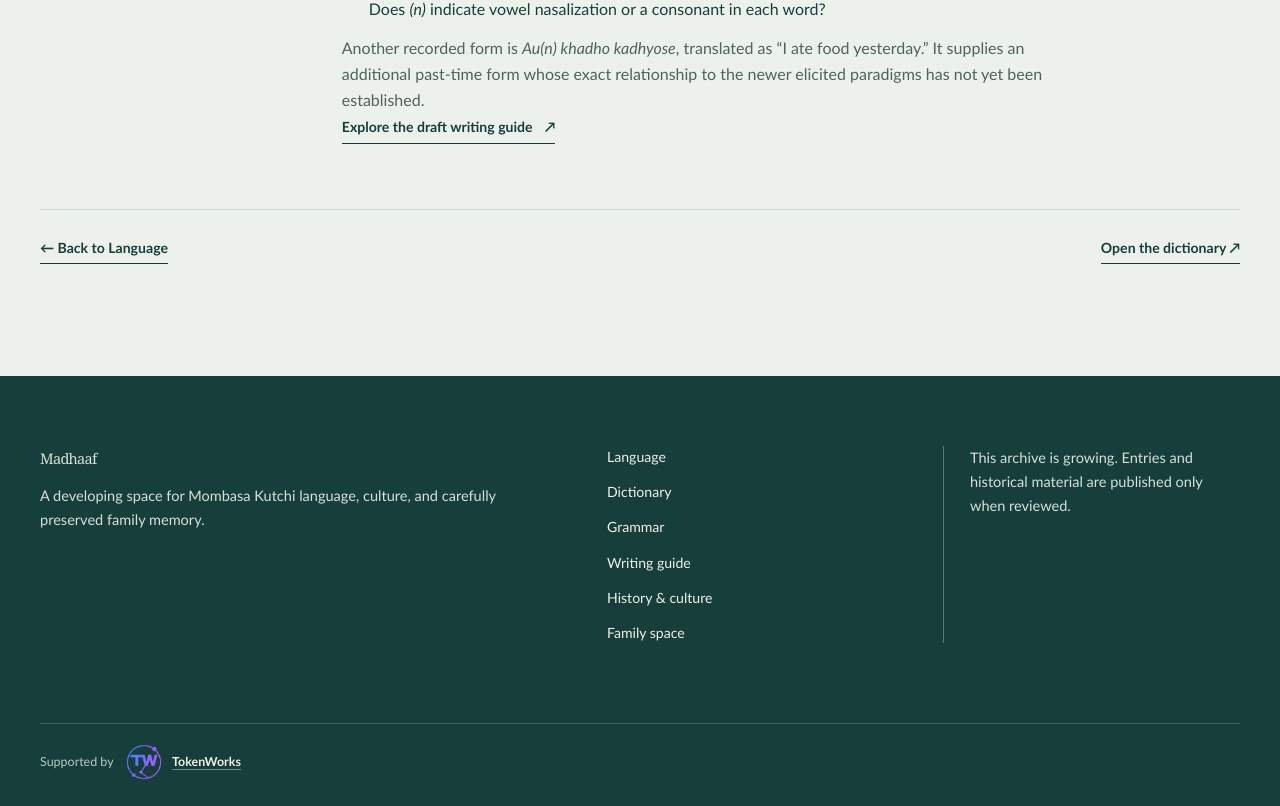
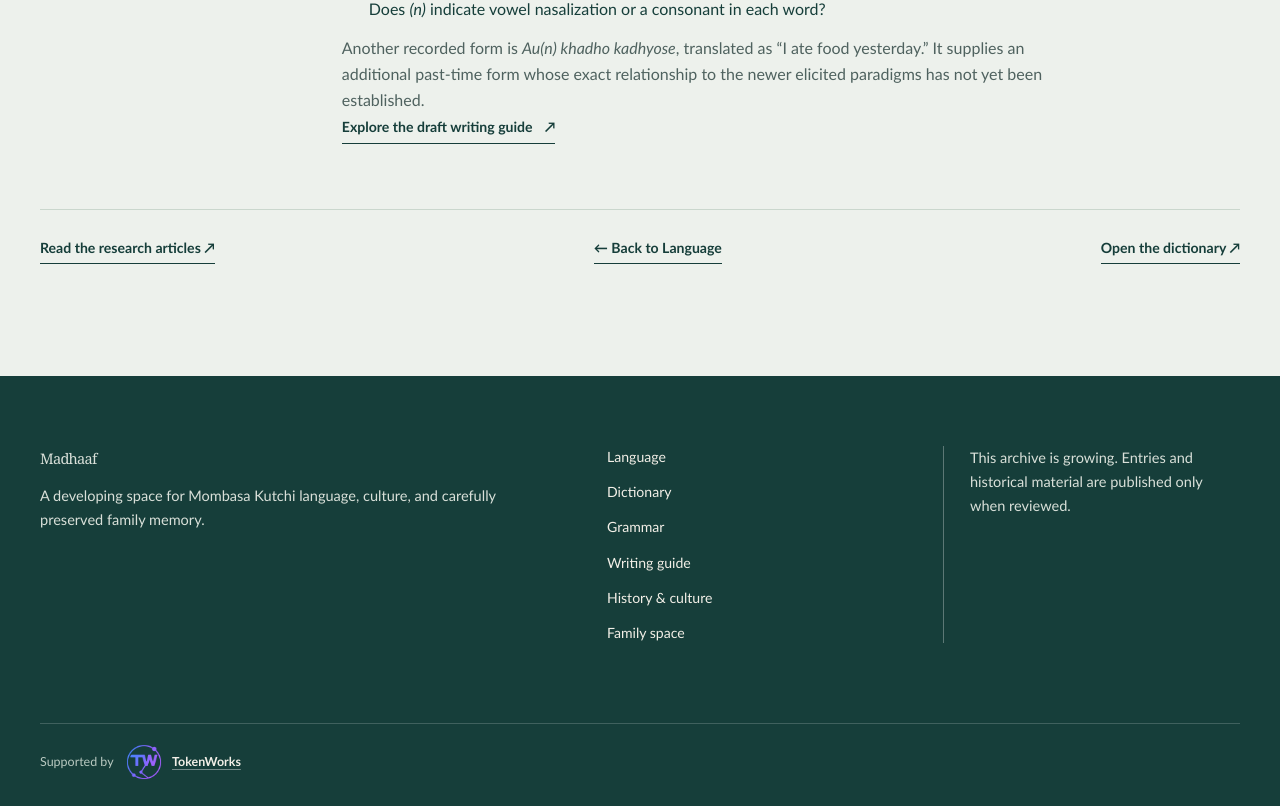
Before and after one commit to Fabdulla1/Madhaaf, a Next.js app: page /language/grammar in a window 1280 px wide. Shown: the part 10825-11631 px from the top of the page. Built offline with nearby package versions, Linux system fonts and the light colour scheme; no server answers.

Commit message:
feat(language): surface illustrated research series across Madhaaf

```diff
--- a/src/app/language/grammar/page.tsx
+++ b/src/app/language/grammar/page.tsx
@@ -367,6 +367,7 @@ export default function GrammarPage() {
           </div>
         </div>
         <div className="grammar-return">
+          <Link className="text-link" href="/language/articles">Read the research articles ↗</Link>
           <Link className="text-link" href="/language">← Back to Language</Link>
           <Link className="text-link" href="/dictionary">Open the dictionary ↗</Link>
         </div>
```
